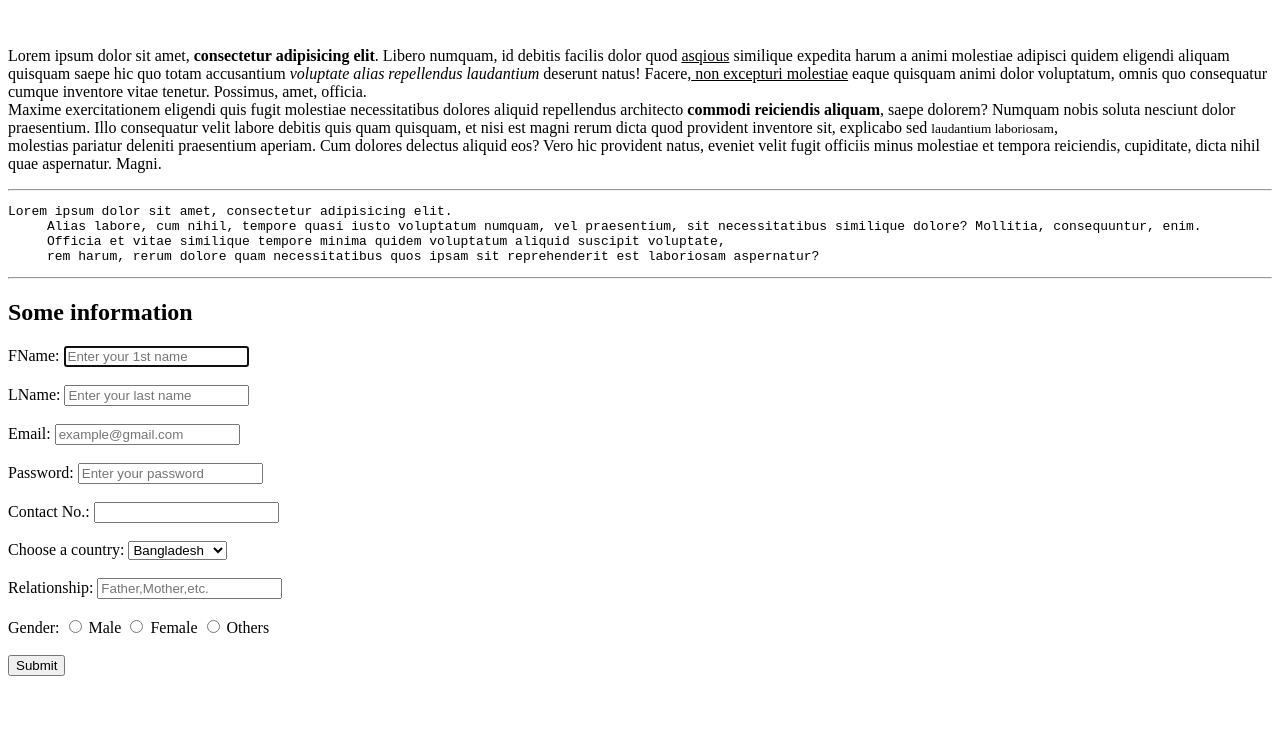
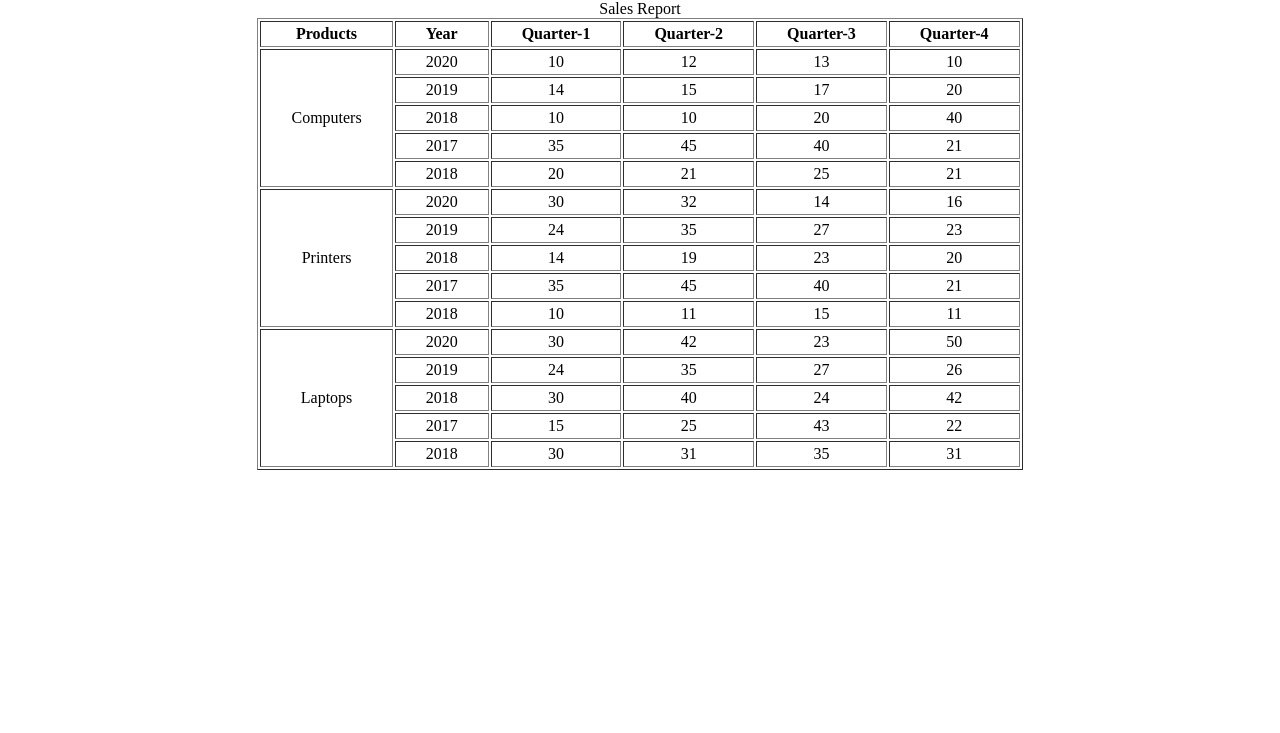
Before and after one commit to tasmiha-raiyan24/WB2302075, a plain HTML site: page index.html in a window 1280 px wide. Shown: the part 67-800 px from the top of the page. Drawn offline with Linux system fonts and the light colour scheme.

Commit message:
Add files via upload

```diff
--- a/index.html
+++ b/index.html
@@ -2,55 +2,144 @@
 <html lang="en">
 <head>
     <meta charset="UTF-8">
-    <title>News File</title>
+    <title>Assingment02</title>
 </head>
-    <h1>Lorem ipsum</h1>
 <body>
-    <img src="image/lorem.jpg" alt="">
-</body> <body>
-    <p>Lorem ipsum dolor sit amet, <b>consectetur adipisicing elit</b>. Libero numquam, id debitis facilis dolor quod <u>asqious</u> similique expedita harum a animi molestiae adipisci quidem eligendi aliquam quisquam saepe hic quo totam accusantium <i>voluptate alias repellendus laudantium</i> deserunt natus! Facere,<u> non excepturi molestiae</u> eaque quisquam animi dolor voluptatum, omnis quo consequatur cumque inventore vitae tenetur. Possimus, amet, officia. <br> Maxime exercitationem eligendi quis fugit molestiae necessitatibus dolores aliquid repellendus architecto <strong>commodi reiciendis aliquam</strong>, saepe dolorem? Numquam nobis soluta nesciunt dolor praesentium. Illo consequatur velit labore debitis quis quam quisquam, et nisi est magni rerum dicta quod provident inventore sit, explicabo sed <small>laudantium laboriosam</small>, <br> molestias pariatur deleniti praesentium aperiam. Cum dolores delectus aliquid eos? Vero hic provident natus, eveniet velit fugit officiis minus molestiae et tempora reiciendis, cupiditate, dicta nihil quae aspernatur. Magni.</p>
+  <style>
+    th,td{text-align:center
+    </style>
 
-    <hr>
-    <pre>Lorem ipsum dolor sit amet, consectetur adipisicing elit.
-     Alias labore, cum nihil, tempore quasi iusto voluptatum numquam, vel praesentium, sit necessitatibus similique dolore? Mollitia, consequuntur, enim.
-     Officia et vitae similique tempore minima quidem voluptatum aliquid suscipit voluptate,
-     rem harum, rerum dolore quam necessitatibus quos ipsam sit reprehenderit est laboriosam aspernatur?</pre>
-    <hr>
-</body>
-     <h2>Some information</h2>
-<body>
-    <form action="#">
-        <label for="FName">FName:</label>
-        <input type="text"placeholder="Enter your 1st name" autofocus id="FName"
-       required><br><br>
-       <label for="LName">LName:</label>
-       <input type="text"placeholder="Enter your last name" autofocus id="LName"
-       required><br><br>
-       <label for="Email">Email:</label>
-       <input type="text"placeholder="example@gmail.com" autofocus id="Email"
-       required><br><br>
-       <label for="Password">Password:</label>
-       <input type="text"placeholder="Enter your password" autofocus id="Password"
-       required><br><br>
-       <label for="Contact No.">Contact No.:</label>
-       <input type="text"placeholder> <br><br>
-       <label for="Country">Choose a country:</label>
-       <select name="Country" id="Country">
-           <option value="Bangladesh">Bangladesh</option>
-           <option value="Saudi Arabia">Saudi Arabia</option>
-           <option value="America">America</option>
-       </select>
-       <br><br>
-       <label for="Relationship">Relationship:</label>
-       <input type="text"placeholder="Father,Mother,etc."><br><br>
-       <label for="Gender">Gender:</label>
-       <input type="radio" name="gender">
-       <label for="">Male</label>
-       <input type="radio" name="gender">
-       <label for="">Female</label>
-       <input type="radio" name="gender">
-        <label for="">Others</label><br><br>
-        <button>Submit</button>
-    </form>
+    <h2>Using TABLES in Websites</h2>
+    <style>
+        h2{text-align:center}
+    </style>
+    <table align="Center" border="1px solid"
+       cellpadding="3px">
+      <caption>Sales Report</caption>
+        <thead>
+            <tr>
+            <th>Products</th>
+            <th>Year</th>
+            <th>Quarter-1</th>
+            <th>Quarter-2</th>
+            <th>Quarter-3</th>
+            <th>Quarter-4</th>
+            </tr>
+        </thead>
+        <tbody>
+         <style>
+              th,td{padding-left:30px;
+              padding-right:30px; }
+            </style>
+        <tr>
+         <td rowspan="5">Computers</td>
+            <td>2020</td>
+            <td>10</td>
+            <td>12</td>
+            <td>13</td>
+            <td>10</td>
+        </tr>
+        <tr>
+            <td>2019</td>
+            <td>14</td>
+            <td>15</td>
+            <td>17</td>
+            <td>20</td>
+        </tr>
+        <tr>
+            <td>2018</td>
+            <td>10</td>
+            <td>10</td>
+            <td>20</td>
+            <td>40</td>
+        </tr>
+        <tr>
+            <td>2017</td>
+            <td>35</td>
+            <td>45</td>
+            <td>40</td>
+            <td>21</td>
+        </tr>
+        <tr>
+            <td>2018</td>
+            <td>20</td>
+            <td>21</td>
+            <td>25</td>
+            <td>21</td>
+        </tr>
+        <tr>
+            <td rowspan="5">Printers</td>
+            <td>2020</td>
+            <td>30</td>
+            <td>32</td>
+            <td>14</td>
+            <td>16</td>
+        </tr>
+        <tr>
+            <td>2019</td>
+            <td>24</td>
+            <td>35</td>
+            <td>27</td>
+            <td>23</td>
+        </tr>
+        <tr>
+            <td>2018</td>
+            <td>14</td>
+            <td>19</td>
+            <td>23</td>
+            <td>20</td>
+        </tr>
+        <tr>
+            <td>2017</td>
+            <td>35</td>
+            <td>45</td>
+            <td>40</td>
+            <td>21</td>
+        </tr>
+        <tr>
+            <td>2018</td>
+            <td>10</td>
+            <td>11</td>
+            <td>15</td>
+            <td>11</td>
+        </tr>
+        <tr>
+            <td rowspan="5">Laptops</td>
+            <td>2020</td>
+            <td>30</td>
+            <td>42</td>
+            <td>23</td>
+            <td>50</td>
+        </tr>
+        <tr>
+            <td>2019</td>
+            <td>24</td>
+            <td>35</td>
+            <td>27</td>
+            <td>26</td>
+        </tr>
+        <tr>
+            <td>2018</td>
+            <td>30</td>
+            <td>40</td>
+            <td>24</td>
+            <td>42</td>
+        </tr>
+        <tr>
+            <td>2017</td>
+            <td>15</td>
+            <td>25</td>
+            <td>43</td>
+            <td>22</td>
+        </tr>
+        <tr>
+            <td>2018</td>
+            <td>30</td>
+            <td>31</td>
+            <td>35</td>
+            <td>31</td>
+        </tr>
+        </tbody>
+    </table>
 </body>
 </html>
```
